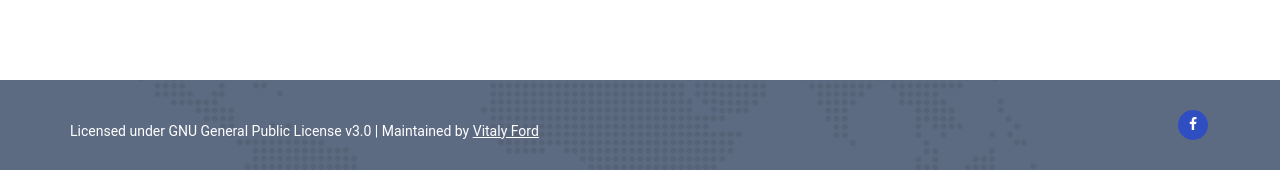
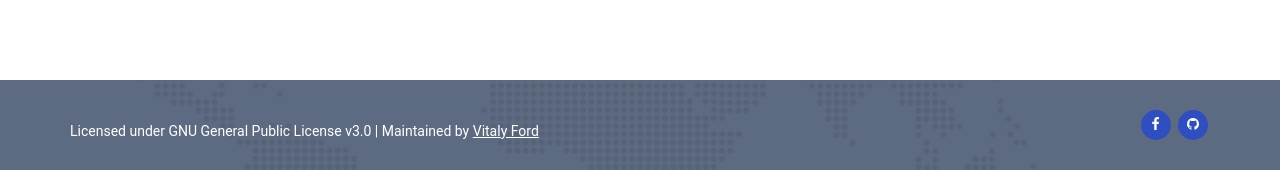
Before and after one commit to teachcyber/teachcyber.github.io, a Jekyll site: the page built from index.html, in a window 1280 px wide. Shown: the part 1033-1203 px from the top of the page. Built offline with Jekyll 4.4.1, drawn with Linux system fonts in a browser that asks for light colours.

Commit message:
Add github link to the socials in the footer

```diff
--- a/_includes/footer.html
+++ b/_includes/footer.html
@@ -12,7 +12,8 @@
                 <div class="col-md-6 col-lg-6 col-sm-12 col-xs-12">
                     <div class="footer-social-bookmark text-right wow fadeIn">
                         <ul class="social-bookmark">
-                            <li><a href="https://www.facebook.com/groups/TeachingCyber/"><i class="fa fa-facebook"></i></a></li>
+                            <li><a href="https://www.facebook.com/groups/TeachingCyber/" target="_blank" rel="noopener noreferrer"><i class="fa fa-facebook"></i></a></li>
+                            <li><a href="https://github.com/teachcyber/teachcyber.github.io" target="_blank" rel="noopener noreferrer"><i class="fa fa-github"></i></a></li>
                         </ul>
                     </div>
                 </div>
```
